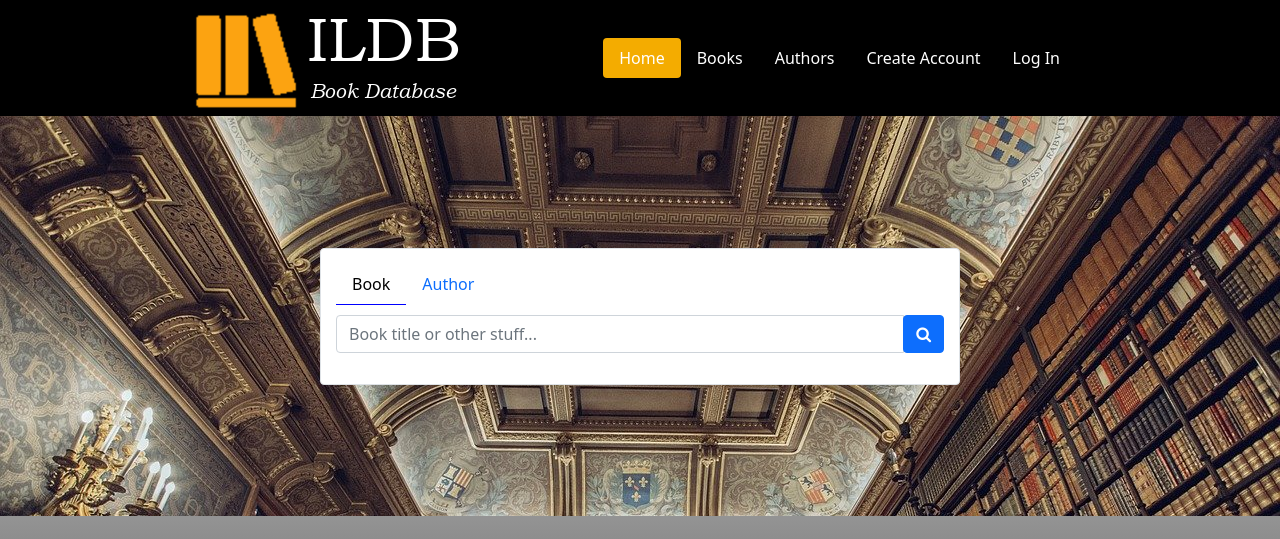
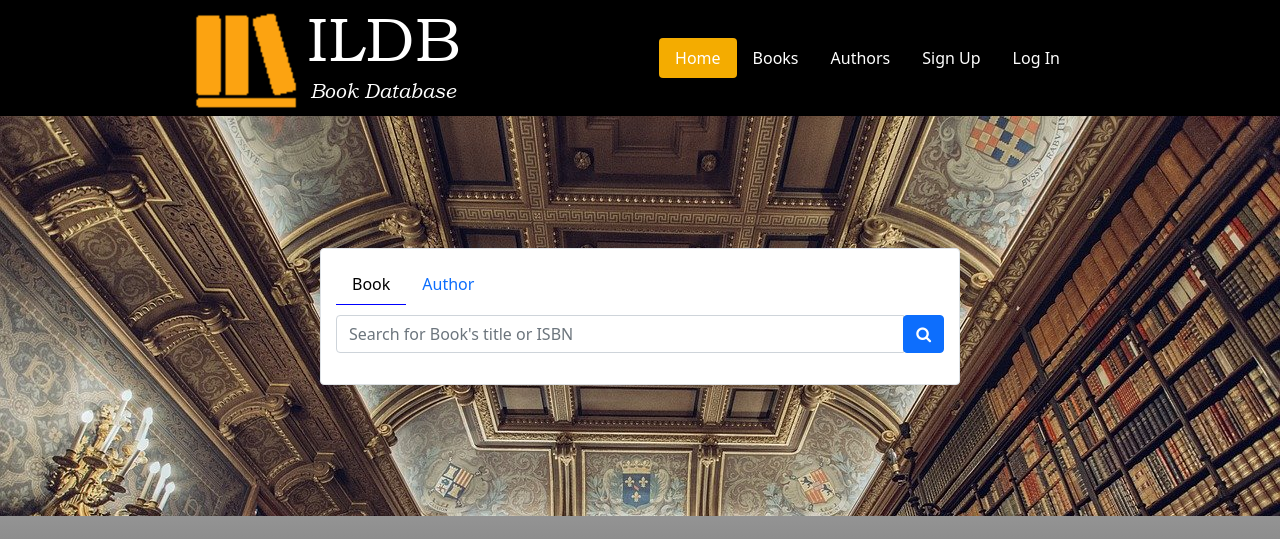
Before and after one commit to Alicia-Toom/Webbramverk-Projekt-Grupp-5, a Flask app: template App/Viewer/templates/index.html in a window 1280 px wide. Shown: the top 539 px of the page. Run offline with Flask 2, Linux system fonts and the light colour scheme; the template is opened without the code that fills it, so the values that code supplies are empty.

```diff
--- a/App/Controller/books_controller.py
+++ b/App/Controller/books_controller.py
@@ -4,6 +4,12 @@ from flask import render_template, make_response, abort, Blueprint
 from Model.MongoDB.Models.books import Book
 
 books = Blueprint('books', __name__)
+
+
+@books.route('/books')
+def index():
+    books = Book.all()
+    return render_template('books/index.html', books=books)
 
 
 @books.route('/books/<book_id>')
--- a/App/Viewer/app.py
+++ b/App/Viewer/app.py
@@ -1,7 +1,6 @@
 from Controller.books_controller import books
 from Controller.commons import Carousel
 from flask import Flask, render_template
-
 from Model.MongoDB.Models.books import Book
 
 app = Flask(__name__)
--- a/App/Viewer/templates/base.html
+++ b/App/Viewer/templates/base.html
@@ -23,7 +23,7 @@
                 <a class="nav-link" href="/authors">Authors</a>
               </li>
               <li class="nav-item">
-                <a class="nav-link" href="/signup">Create Account</a>
+                <a class="nav-link" href="/signup">Sign Up</a>
               </li>
               <li class="nav-item">
                 <a class="nav-link" href="/login">Log In</a>
@@ -40,7 +40,7 @@
         <div class="container-fluid">
             <div class="d-flex justify-content-between align-items-center">
                 <div class="contact">
-                    <a href="/contact">Contact Us</a>
+                    <a href="mailto:ILDB@bookdatabase.com">Contact Us</a>
                 </div>
                 <div class="logo">
                     <img src="/static/Images/ILDB_logo.png" width="70%" height="70%" />
--- a/App/Viewer/templates/index.html
+++ b/App/Viewer/templates/index.html
@@ -14,7 +14,7 @@
       <div class="tab-pane fade show active" id="search-book" role="tabpanel" aria-labelledby="search-book-tab">
         <form>
           <div class="input-group mb-3">
-            <input type="text" class="form-control" placeholder="Book title or other stuff...">
+            <input type="text" class="form-control" placeholder="Search for Book's title or ISBN">
             <div class="input-group-append">
               <button class="btn btn-primary" type="submit"><i class="fa fa-search"></i></button>
             </div>
@@ -24,7 +24,7 @@
       <div class="tab-pane fade" id="profile" role="tabpanel" aria-labelledby="search-author-tab">
         <form>
           <div class="input-group mb-3">
-            <input type="text" class="form-control" placeholder="Author name or other stuff...">
+            <input type="text" class="form-control" placeholder="Search for Author's name">
             <div class="input-group-append">
               <button class="btn btn-primary" type="submit"><i class="fa fa-search"></i></button>
             </div>
@@ -72,4 +72,6 @@
     </a>
   </div>
 </div>
+
+
 {%  endblock %}
```
Also changed, not shown: App/Controller/authors_controller.py (+10 -0 lines), App/Viewer/templates/author.html (deleted, +0 -7 lines), App/Controller/log_in_controller.py (added), App/Controller/sign_up_controller.py (added), App/Viewer/templates/books/book.html (renamed from App/Viewer/templates/book.html).
